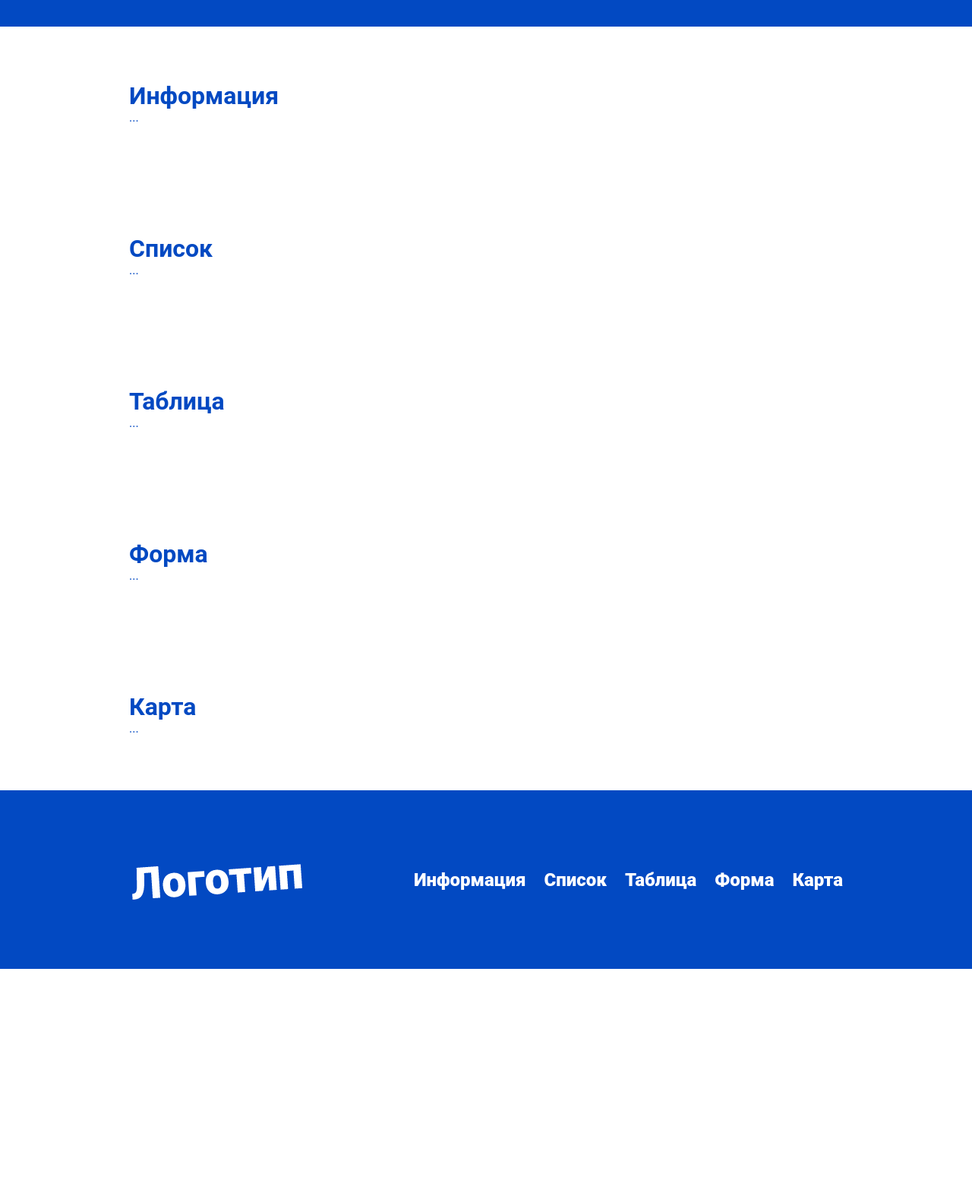
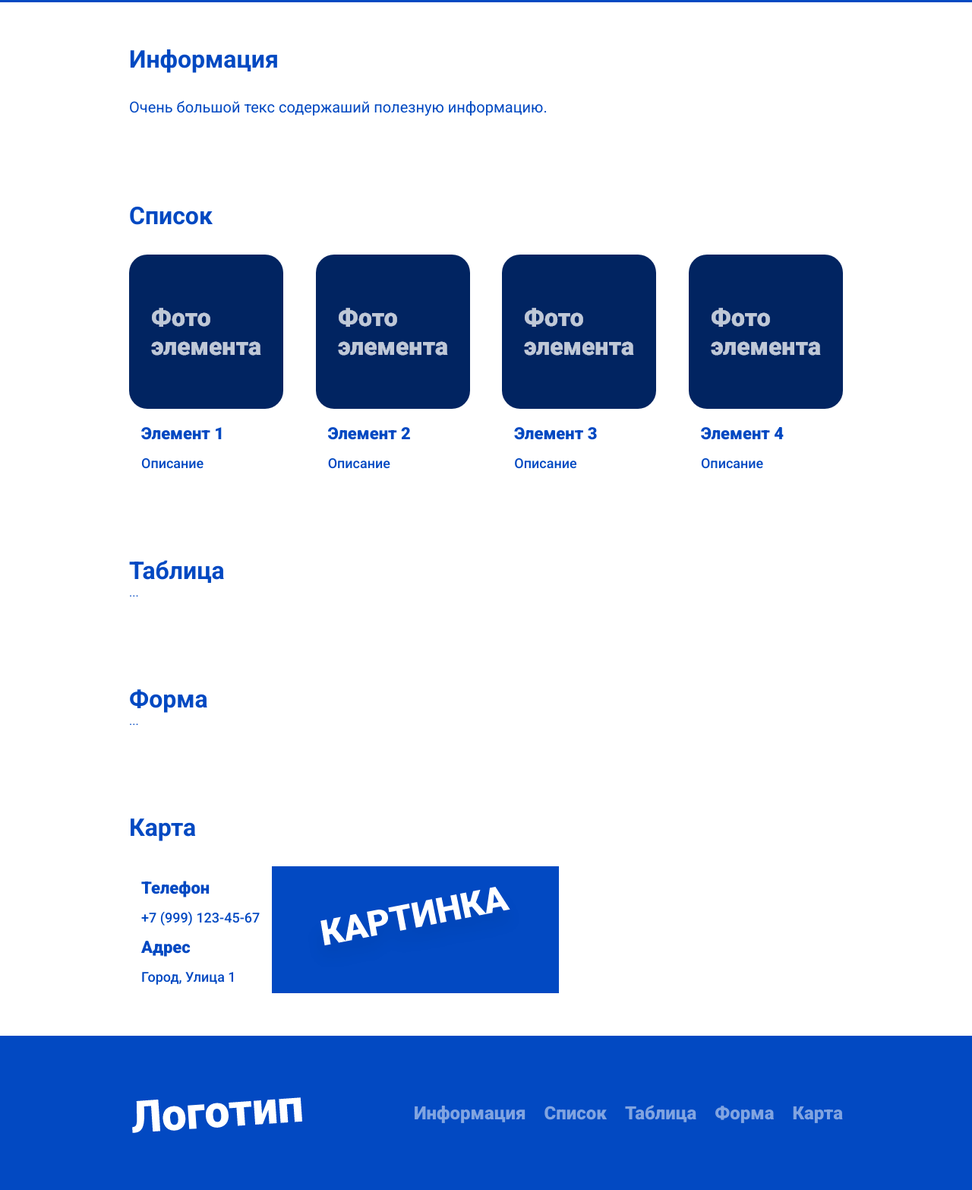
Before and after one commit to Matvey-Korbut/faq, a plain HTML site: page Landing/index.html in a window 1280 px wide. Shown: the part 508-2074 px from the top of the page at 76% size. Before the commit the page ends 1783 px from the top, so only its background shows below. Drawn offline with Linux system fonts and the light colour scheme.

Commit message:
Add files via upload

```diff
--- a/Landing/index.html
+++ b/Landing/index.html
@@ -1,23 +1,27 @@
 <!DOCTYPE html>
 <html lang="en">
+
 <head>
     <meta charset="UTF-8">
     <meta http-equiv="X-UA-Compatible" content="IE=edge">
     <meta name="viewport" content="width=device-width, initial-scale=1.0">
     <title>Landing</title>
-    <link rel="stylesheet" href="favicon.ico">
+    <link rel="shortcut icon" href="favicon.ico" type="image/x-icon">
     <link rel="stylesheet" href="style.css">
     <link rel="preconnect" href="https://fonts.googleapis.com">
-<link rel="preconnect" href="https://fonts.gstatic.com" crossorigin>
-<link href="https://fonts.googleapis.com/css2?family=Roboto+Mono:ital,wght@0,100;0,200;0,300;0,400;0,500;0,600;0,700;1,100;1,200;1,300;1,400;1,500;1,600;1,700&display=swap" rel="stylesheet">
+    <link rel="preconnect" href="https://fonts.gstatic.com" crossorigin>
+    <link
+        href="https://fonts.googleapis.com/css2?family=Roboto:ital,wght@0,100;0,300;0,400;0,500;0,700;0,900;1,100;1,300;1,400;1,500;1,700;1,900&display=swap"
+        rel="stylesheet">
 </head>
+
 <body>
     <div class="Landing">
-        <div class="Landing__section Landing__section_Blue Landing__section_image">
+        <div class="Landing__section Landing__section_blue Landing__section_image">
             <div class="Section">
                 <div class="Section__header">
                     <div class="Header__logotype">
-                        <img src="images/images/logotype_white.png"/>
+                        <img src="images/images/logotype_white.png" />
                     </div>
                     <div class="Header__menu">
                         <a class="Menu__link">Информация</a>
@@ -31,14 +35,14 @@
                     <div class="Slider__content">
                         <div class="Slider__info">
                             <div class="Slider__text">
-                                Основной текст на фоне
+                                Основной <br /> текст на фоне
                             </div>
                             <div class="Slider__button">
                                 Кнопка
                             </div>
                         </div>
-                        <div class="Slider__imege">
-                            <img src="images/images/image.png"/>
+                        <div class="Slider__image">
+                            <img src="images/images/image.png" />
                         </div>
                     </div>
                 </div>
@@ -49,7 +53,11 @@
                 <div class="Section__title">
                     Информация
                 </div>
-                ...
+                <div class="Section__content">
+                    <p class="Content__text">
+                        Очень большой текс содержаший полезную информацию.
+                    </p>
+                </div>
             </div>
         </div>
         <div class="Landing__section">
@@ -57,7 +65,54 @@
                 <div class="Section__title">
                     Список
                 </div>
-                ...
+                <div class="Section__content">
+                    <div class="Content__list">
+                        <div class="List__element">
+                            <div class="Element__img">
+                                <img src="./images/images/6e5742a8e74a6fcfaa219851db175864cfab73e3.png" />
+                            </div>
+                            <div class="Element__title">
+                                Элемент 1
+                            </div>
+                            <div class="Element__info">
+                                Описание
+                            </div>
+                        </div>
+                        <div class="List__element">
+                            <div class="Element__img">
+                                <img src="./images/images/6e5742a8e74a6fcfaa219851db175864cfab73e3.png" />
+                            </div>
+                            <div class="Element__title">
+                                Элемент 2
+                            </div>
+                            <div class="Element__info">
+                                Описание
+                            </div>
+                        </div>
+                        <div class="List__element">
+                            <div class="Element__img">
+                                <img src="./images/images/6e5742a8e74a6fcfaa219851db175864cfab73e3.png" />
+                            </div>
+                            <div class="Element__title">
+                                Элемент 3
+                            </div>
+                            <div class="Element__info">
+                                Описание
+                            </div>
+                        </div>
+                        <div class="List__element">
+                            <div class="Element__img">
+                                <img src="./images/images/6e5742a8e74a6fcfaa219851db175864cfab73e3.png" />
+                            </div>
+                            <div class="Element__title">
+                                Элемент 4
+                            </div>
+                            <div class="Element__info">
+                                Описание
+                            </div>
+                        </div>
+                    </div>
+                </div>
             </div>
         </div>
         <div class="Landing__section">
@@ -81,14 +136,40 @@
                 <div class="Section__title">
                     Карта
                 </div>
-                ...
+                <div class="Section__content">
+                    <div class="Content__karta">
+                        <div class="Karta__element">
+                            <div class="Karta__text">
+                                <div class="Karta__title">
+                                    Телефон
+                                </div>
+                                <div class="Karta__info">
+                                    +7 (999) 123-45-67
+                                </div>
+                            </div>
+                            <div class="Karta__text">
+                                <div class="Karta__title">
+                                    Адрес
+                                </div>
+                                <div class="Karta__info">
+                                    Город, Улица 1
+                                </div>
+                            </div>
+                        </div>
+                        <div class="Karta__element">
+                            <div class="Karta__img">
+                                <img src="./images/images/image.png">
+                            </div>
+                        </div>
+                    </div>
+                </div>
             </div>
         </div>
-        <div class="Landing__section Landing__section_Blue">
+        <div class="Landing__section Landing__section_blue">
             <div class="Section">
                 <div class="Section__header">
                     <div class="Header__logotype">
-                        <img src="images/images/logotype_white.png"/>
+                        <img src="images/images/logotype_white.png" />
                     </div>
                     <div class="Header__menu">
                         <a class="Menu__link">Информация</a>
@@ -102,4 +183,5 @@
         </div>
     </div>
 </body>
+
 </html>
--- a/Landing/style.css
+++ b/Landing/style.css
@@ -1,26 +1,25 @@
-*{
-margin: 0;
-padding: 0;
+* {
+    margin: 0;
+    padding: 0;
 }
 
-html, body{
+html, body {
+    height: 100%;
     width: 100%;
-    height: 100%;
     color: #0249c2;
     font-family: 'Roboto', sans-serif;
 }
 
-.Landing{
+.Landing {
     width: 100%;
     display: flex;
     flex-direction: column;
     flex-wrap: nowrap;
+    justify-content: flex-start;
     align-items: stretch;
-    align-content: space-around;
-    justify-content: flex-start;
 }
 
-.Landing__section{
+.Landing__section {
     display: flex;
     flex-direction: row;
     flex-wrap: nowrap;
@@ -28,20 +27,19 @@ html, body{
     align-items: center;
 }
 
-.Landing__section_Blue{
+.Landing__section_blue {
     background-color: #0249c2;
-    color: #ffffffff;
+    color: #ffffff;
 }
 
-.Section{
-    padding: 72px;
+.Section {
+    padding: 56px 0;
     width: 940px;
 }
 
-.Section__title{
+.Section__title {
     font-size: 32px;
     font-weight: 700;
-
 }
 
 .Section__header {
@@ -67,9 +65,9 @@ html, body{
 .Menu__link {
     font-size: 24px;
     font-weight: 900;
+    margin-left: 24px;
     cursor: pointer;
-    opacity: 5;
-    margin-left: 24px;
+    opacity: .5;
     transition: opacity .25s;
 }
 
@@ -85,9 +83,9 @@ html, body{
     display: flex;
     flex-direction: row;
     flex-wrap: nowrap;
-    align-content: space-around;
-    justify-content: center;
+    justify-content: space-between;
     align-items: center;
+    align-content: center;
 }
 
 .Slider__info {}
@@ -104,22 +102,93 @@ html, body{
     font-weight: 900;
     padding: 16px 24px;
     border-radius: 7px;
-    background-color:#ffffffff ;
+    background-color: #ffffff;
     color: #0249c2;
 }
 
-.Slider__imege {
+.Slider__image {
     width: 50%;
     display: flex;
     flex-direction: row;
     flex-wrap: nowrap;
+    align-items: center;
+    justify-content: center;
     align-content: center;
-    justify-content: center;
-    align-items: center;
 }
 
-.Landing__section__image {
+.Landing__section_image {
     background-image: url('images/images/background_image.png');
     background-repeat: no-repeat;
     background-position: center;
 }
+
+.Section__content {
+    margin-top: 32px;
+}
+
+.Content__text {
+    font-size: 20px;
+}
+
+.Content__list {
+    width: 100%;
+    display: flex;
+    flex-direction: row;
+    flex-wrap: nowrap;
+    justify-content: space-between;
+    align-items: flex-start;
+    align-content: flex-start;
+}
+
+.List__element {}
+
+.Element__img {}
+
+.Element__img img {
+    border-radius: 24px;
+}
+
+.Element__title {
+    padding: 0 16px;
+    margin-top: 16px;
+    font-weight: 900;
+    font-size: 22px;
+}
+
+.Element__info {
+    padding: 0 16px;
+    margin-top: 16px;
+    font-weight: 500;
+    font-size: 18px;
+}
+
+.Content__karta {
+    display: flex;
+    flex-direction: row;
+    flex-wrap: nowrap;
+    align-content: flex-start;
+    justify-content: flex-start;
+    align-items: flex-start;
+}
+
+.Karta__element {}
+
+.Karta__text {}
+
+.Karta__title {
+    padding: 0 16px;
+    margin-top: 16px;
+    font-weight: 900;
+    font-size: 22px;
+}
+
+.Karta__info  {
+    padding: 0 16px;
+    margin-top: 16px;
+    font-weight: 500;
+    font-size: 18px;}
+
+.Karta__img {
+    padding: 0 30px;
+    background-color: #0249c2;
+}
```
